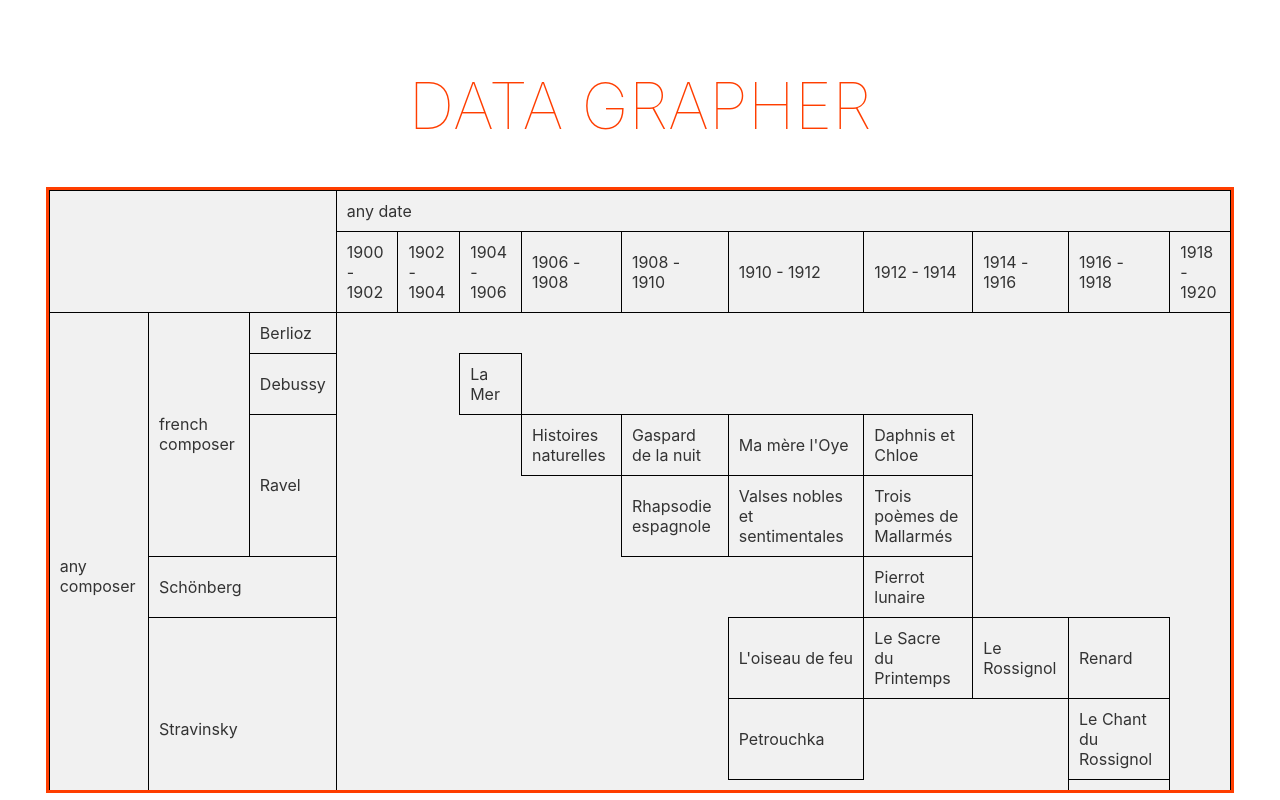
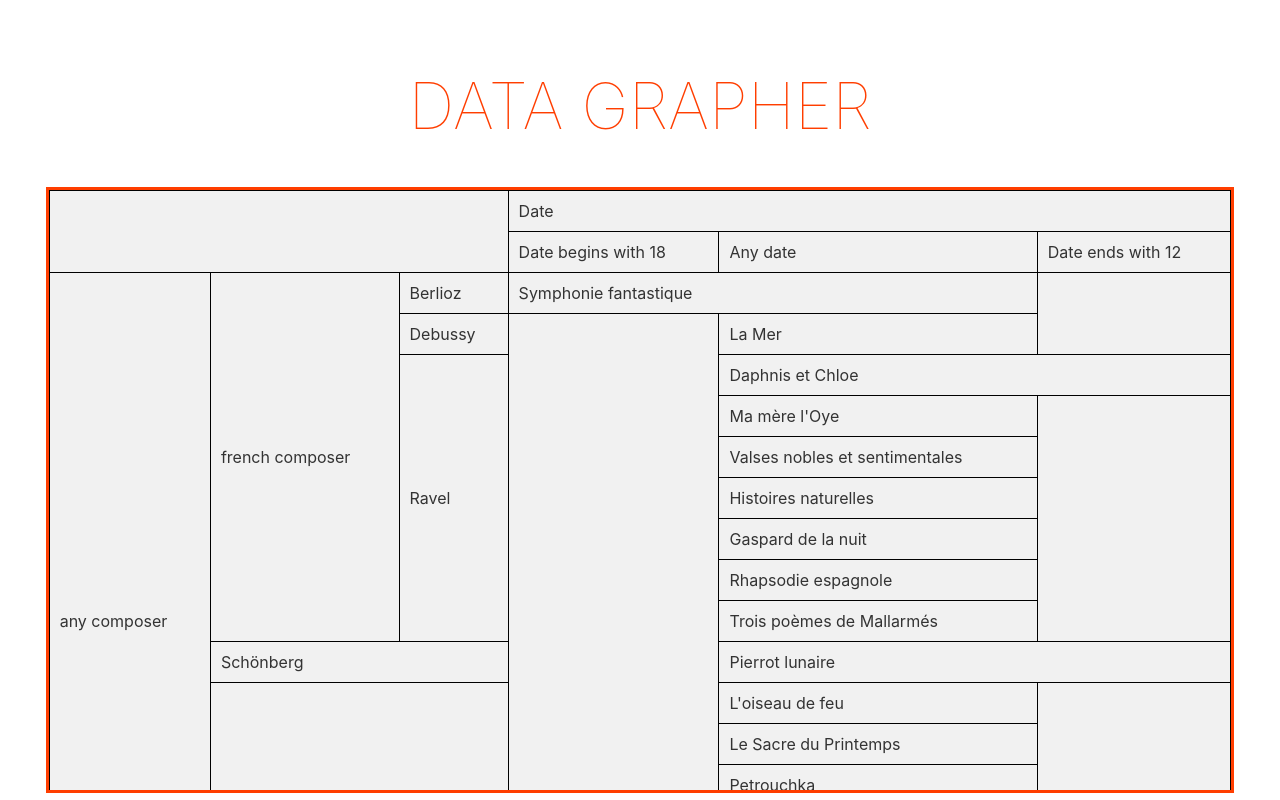
Before and after one commit to rouvic/data-grapher, a Svelte app: page / in a window 1280 px wide. Shown: the top 800 px of the page. Built offline with nearby package versions, Linux system fonts and the light colour scheme.

Commit message:
Working on colspan

```diff
--- a/src/DataForm.svelte
+++ b/src/DataForm.svelte
@@ -1,12 +1,12 @@
 <script>
 
     import {data} from "./stores";
-    import {HardCoded1} from "./lib";
+    import {HardCoded2} from "./lib";
 
     let source = "hardcoded";
 
     function reloadData() {
-        let input = new HardCoded1().toTaffy();
+        let input = new HardCoded2().toTaffy();
 
         data.set(input);
     }
--- a/src/Graph.svelte
+++ b/src/Graph.svelte
@@ -1,7 +1,7 @@
 <script>
 
     import {data, graphOptions} from "./stores";
-    import {TreeNode, LabeledFilter, TaffyFilter, TaffyAndFilter, buildIntegerRangeFilterTree} from "./lib";
+    import {TreeNode, LabeledFilter, TaffyFilter, BeingComputedTable} from "./lib";
     import TableComp from "./TableComp.svelte";
     import {Table, Cell, EmptyCell, HeadingCell} from "./tables";
 
@@ -11,7 +11,7 @@
     // transient, computed based on localData and localOptions
     let errorMessage;
     let queryCreator;
-    let verticalFilterTree, horizontalFilterTree;
+    let vFilterTree, hFilterTree;
     let computedTable, cellRenderer;
     let horizontalHeading, verticalHeading;
 
@@ -28,7 +28,7 @@
     // ---------- ACTUAL RENDERING ----------
     function repaint() {
         // Empty current graph
-        errorMessage = queryCreator = undefined;
+        errorMessage = queryCreator = computedTable = cellRenderer = undefined;
         if (!localOptions) {
             errorMessage = "No options";
             return;
@@ -44,7 +44,13 @@
         // Data accessor: filters the global input with provided filter.
         queryCreator = () => globalFilter.filter(localData());
 
-        let hTree = buildIntegerRangeFilterTree("date", 1900, 1920, 2);
+        // let hTree = buildIntegerRangeFilterTree("date", 1900, 1920, 2);
+
+        let hTree = new TreeNode(new LabeledFilter("Date", TaffyFilter.any()));
+        hTree.children.push(new TreeNode(new LabeledFilter("Date begins with 18", TaffyFilter.columnWithOperator("date", "left", "18"))));
+        hTree.children.push(new TreeNode(new LabeledFilter("Any date", TaffyFilter.any())));
+        hTree.children.push(new TreeNode(new LabeledFilter("Date ends with 12", TaffyFilter.columnWithOperator("date", "right", "12"))));
+
         let vTree = new TreeNode(new LabeledFilter("any composer", TaffyFilter.any()));
         let french = new TreeNode(new LabeledFilter("french composer"), TaffyFilter.any());
         french.children.push(new TreeNode(new LabeledFilter("Berlioz", TaffyFilter.columnsAre("composer", "Berlioz"))));
@@ -69,7 +75,7 @@
         }
 
         computedTable = [];
-        let allowColSpan = false;
+        let allowColSpan = true;
 
         let leavesMaxHeight = [];
 
@@ -79,30 +85,24 @@
             maxHeight = Math.max(maxHeight, 1);
             leavesMaxHeight[recordsRowIndex] = maxHeight;
 
-            let calculatedRows = [];
-
-            for (let i = 0; i < maxHeight; i++) {
-                let emptyRow = [];
-
-                for (let j = 0; j < hTree.leavesCount(); j++) {
-                    emptyRow.push(EmptyCell.INSTANCE);
-                }
-
-                calculatedRows.push(emptyRow);
-            }
+            let calculatedRows = new BeingComputedTable(maxHeight, hTree.leavesCount());
 
             recordsRow.forEach((recordsCell, column) => {
-                if (!allowColSpan) {
-                    for (const [line, record] of recordsCell.entries()) {
-                        calculatedRows[line][column] = new Cell(record);
+                for (const record of recordsCell) {
+                    let span = 1;
+
+                    if (allowColSpan) {
+                        while (column + span < recordsRow.length && recordsRow[column + span].includes(record)) {
+                            recordsRow[column + span] = recordsRow[column + span].filter(x => x !== record);
+                            span++;
+                        }
                     }
-                }
-                else {
-                    // TODO: colspan
+
+                    calculatedRows.insertInColumn(column, new Cell(record, span));
                 }
             });
 
-            computedTable.push(...calculatedRows);
+            computedTable.push(...calculatedRows.getValue());
         }
 
         // headings
--- a/src/lib.js
+++ b/src/lib.js
@@ -38,6 +38,43 @@ export class HardCoded1 extends DataSource {
         taffy.insert({title: "Le Rossignol", date: 1914, composer: "Stravinsky"});
         taffy.insert({title: "Le Chant du Rossignol", date: 1917, composer: "Stravinsky"});
         taffy.insert({title: "L'Histoire du Soldat", date: 1917, composer: "Stravinsky"});
+        return taffy;
+    }
+}
+
+export class HardCoded2 extends DataSource {
+    toTaffy() {
+        let taffy = TAFFY();
+
+        // Input data
+        taffy().remove();
+
+        // Berlioz
+        taffy.insert({title: "Symphonie fantastique", date: "1830", composer: "Berlioz"});
+
+        // Debussy
+        taffy.insert({title: "La Mer", date: "1905", composer: "Debussy"});
+
+        // Schönberg
+        taffy.insert({title: "Pierrot lunaire", date: "1912", composer: "Schönberg"});
+
+        // Ravel
+        taffy.insert({title: "Daphnis et Chloe", date: "1912", composer: "Ravel"});
+        taffy.insert({title: "Ma mère l'Oye", date: "1910", composer: "Ravel"});
+        taffy.insert({title: "Valses nobles et sentimentales", date: "1911", composer: "Ravel"});
+        taffy.insert({title: "Histoires naturelles", date: "1906", composer: "Ravel"});
+        taffy.insert({title: "Gaspard de la nuit", date: "1908", composer: "Ravel"});
+        taffy.insert({title: "Rhapsodie espagnole", date: "1908", composer: "Ravel"});
+        taffy.insert({title: "Trois poèmes de Mallarmés", date: "1913", composer: "Ravel"});
+
+        // Stravinsky
+        taffy.insert({title: "L'oiseau de feu", date: "1910", composer: "Stravinsky"});
+        taffy.insert({title: "Le Sacre du Printemps", date: "1913", composer: "Stravinsky"});
+        taffy.insert({title: "Petrouchka", date: "1911", composer: "Stravinsky"});
+        taffy.insert({title: "Renard", date: "1916", composer: "Stravinsky"});
+        taffy.insert({title: "Le Rossignol", date: "1914", composer: "Stravinsky"});
+        taffy.insert({title: "Le Chant du Rossignol", date: "1917", composer: "Stravinsky"});
+        taffy.insert({title: "L'Histoire du Soldat", date: "1917", composer: "Stravinsky"});
         return taffy;
     }
 }
@@ -288,3 +325,65 @@ export function isEmpty(str) {
 
 export function transpose(array) {
 }
+
+import {EmptyCell, SpannedCell} from "./tables";
+
+/**
+ * A row major table with some utility methods concerning Cells.
+ */
+export class BeingComputedTable {
+    static EMPTY_VALUE = EmptyCell.INSTANCE;
+
+    constructor(rows, columns) {
+        this.value = [];
+        for (let i = 0; i < rows; i++) {
+            let emptyRow = [];
+
+            for (let j = 0; j < columns; j++) {
+                emptyRow.push(BeingComputedTable.EMPTY_VALUE);
+            }
+
+            this.value.push(emptyRow);
+        }
+    }
+
+    row(index) {
+        return this.value[index];
+    }
+
+    column(index) {
+        let result = [];
+
+        for (let i = 0; i < this.value.length; i++) {
+            result.push(this.value[i][index]);
+        }
+
+        return result;
+    }
+
+    get(row, column) {
+        return this.value[row][column];
+    }
+
+    insertInColumn(column, value) {
+        let row = this.column(column).indexOf(BeingComputedTable.EMPTY_VALUE);
+        this.set(row, column, value);
+        return this;
+    }
+
+    set(row, column, cell) {
+        for (let i = 0; i < cell.colspan; i++) {
+            for (let j = 0; j < cell.rowspan; j++) {
+                this.value[row + j][column + i] = SpannedCell.INSTANCE;
+            }
+        }
+
+        this.value[row][column] = cell;
+
+        return this;
+    }
+
+    getValue() {
+        return this.value;
+    }
+}
--- a/src/tables.js
+++ b/src/tables.js
@@ -53,7 +53,7 @@ export class SpannedCell extends Cell {
     }
 
     static withSpan(colspan, rowspan) {
-        return new EmptyCell(colspan, rowspan);
+        return new SpannedCell(colspan, rowspan);
     }
 }
 
```
